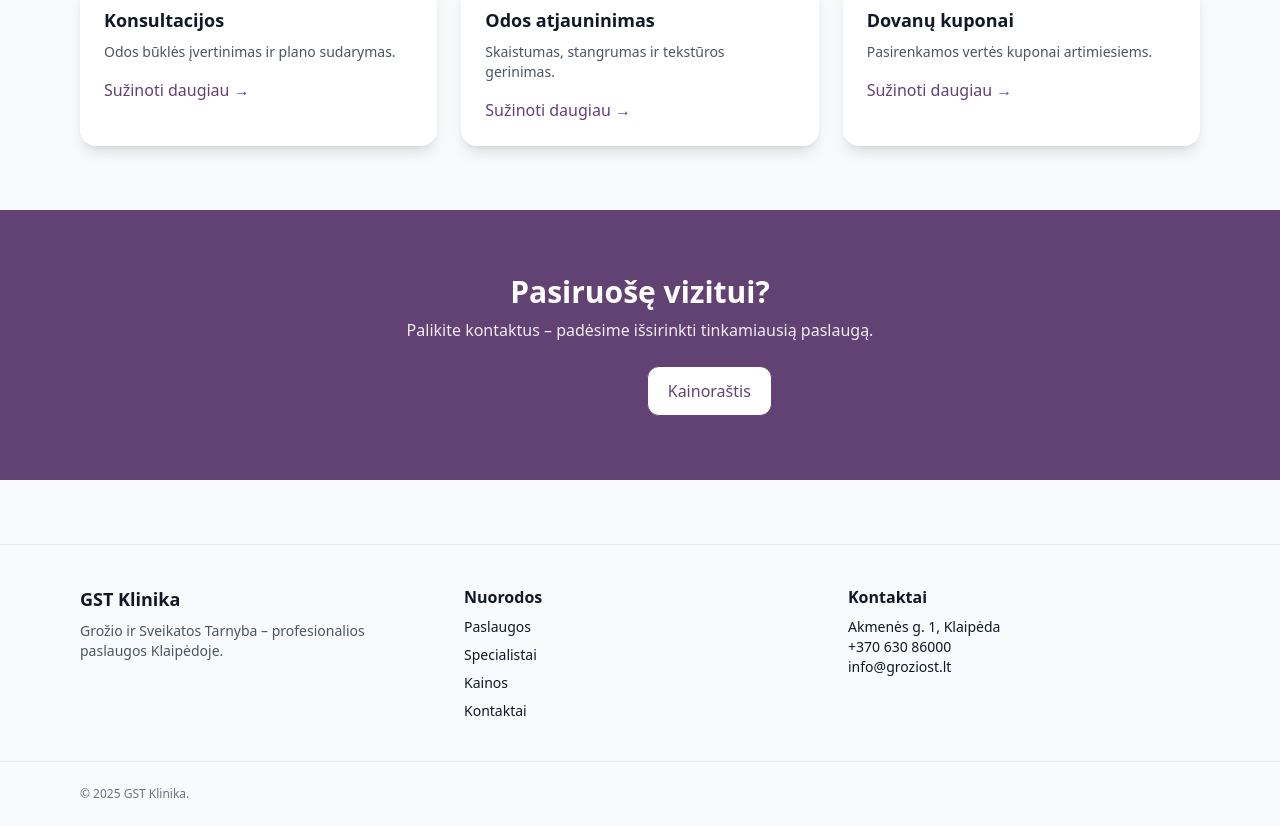
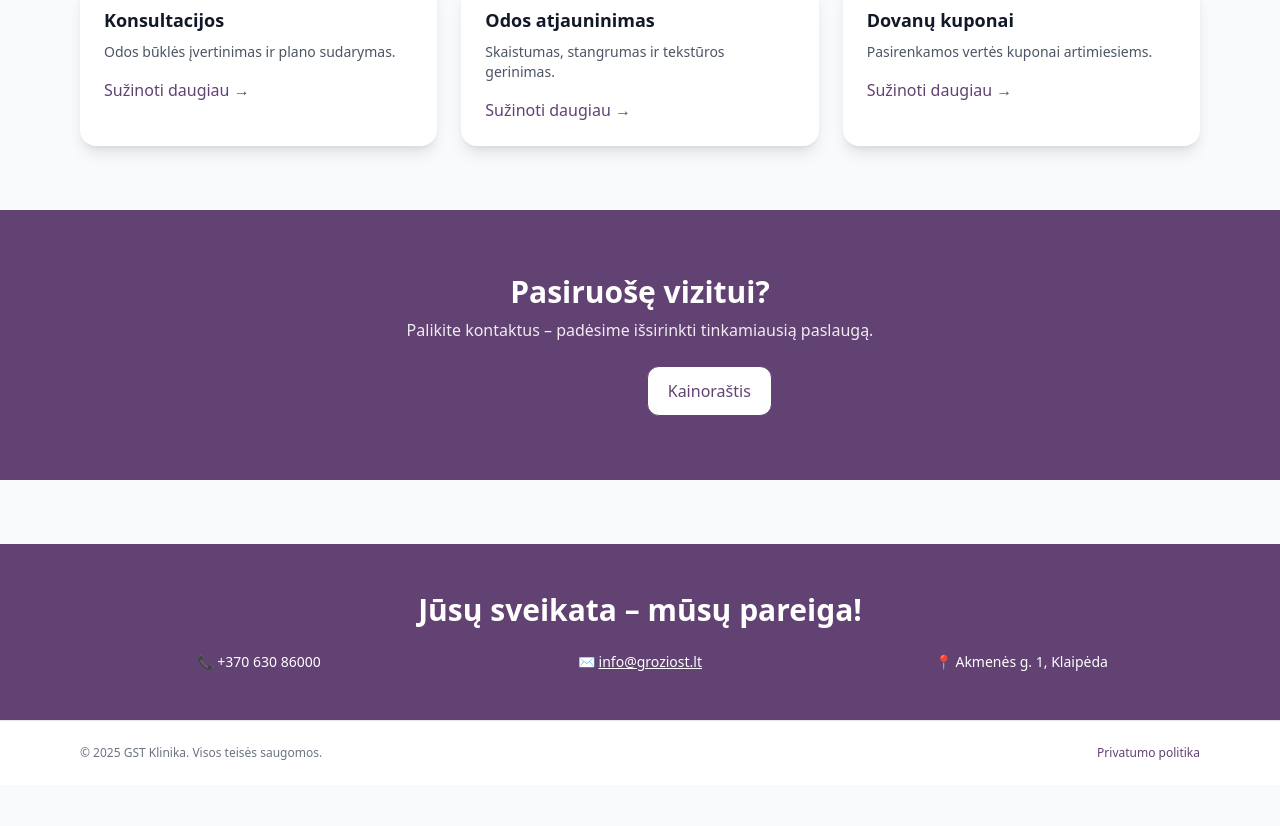
Before and after one commit to vytautasmedia/Gro-io-ir-sveikatos-tarnyba, a Next.js app: page / in a window 1280 px wide. Shown: the part 1394-2220 px from the top of the page. After the commit the page ends 2179 px from the top, so only its background shows below. Built offline with nearby package versions, Linux system fonts and the light colour scheme.

Commit message:
Update Footer.tsx

```diff
--- a/components/Footer.tsx
+++ b/components/Footer.tsx
@@ -1,9 +1,25 @@
 import Link from "next/link";
-export function Footer(){ return (<footer className="mt-16 border-t">
-  <div className="container-max py-10 grid gap-8 md:grid-cols-3">
-    <div><div className="font-semibold text-lg">GST Klinika</div><p className="text-sm text-gray-600 mt-2">Grožio ir Sveikatos Tarnyba – profesionalios paslaugos Klaipėdoje.</p></div>
-    <div><div className="font-semibold">Nuorodos</div><ul className="mt-2 space-y-2 text-sm"><li><Link href="/#paslaugos">Paslaugos</Link></li><li><Link href="/specialistai">Specialistai</Link></li><li><Link href="/kainos">Kainos</Link></li><li><Link href="/kontaktai">Kontaktai</Link></li></ul></div>
-    <div><div className="font-semibold">Kontaktai</div><p className="text-sm mt-2">Akmenės g. 1, Klaipėda</p><p className="text-sm">+370 630 86000</p><p className="text-sm"><a href="mailto:info@groziost.lt">info@groziost.lt</a></p></div>
-  </div>
-  <div className="border-t"><div className="container-max py-6 text-xs text-gray-500">© {new Date().getFullYear()} GST Klinika.</div></div>
-</footer>); }
+
+export function Footer() {
+  return (
+    <footer className="mt-16">
+      <div className="bg-brand-900 text-white">
+        <div className="container-max py-12 text-center">
+          <h3 className="text-2xl md:text-3xl font-semibold">Jūsų sveikata – mūsų pareiga!</h3>
+          <div className="mt-6 grid gap-6 md:grid-cols-3 text-sm">
+            <div>📞 +370 630 86000</div>
+            <div>✉️ <a href="mailto:info@groziost.lt" className="underline">info@groziost.lt</a></div>
+            <div>📍 Akmenės g. 1, Klaipėda</div>
+          </div>
+        </div>
+      </div>
+
+      <div className="bg-white border-t">
+        <div className="container-max py-6 text-xs text-gray-500 flex items-center justify-between">
+          <span>© {new Date().getFullYear()} GST Klinika. Visos teisės saugomos.</span>
+          <Link href="/kontaktai" className="text-brand-900">Privatumo politika</Link>
+        </div>
+      </div>
+    </footer>
+  );
+}
```
